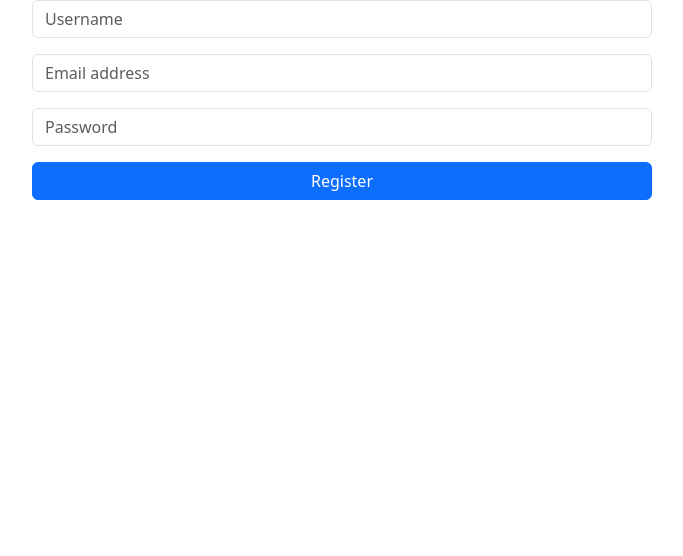
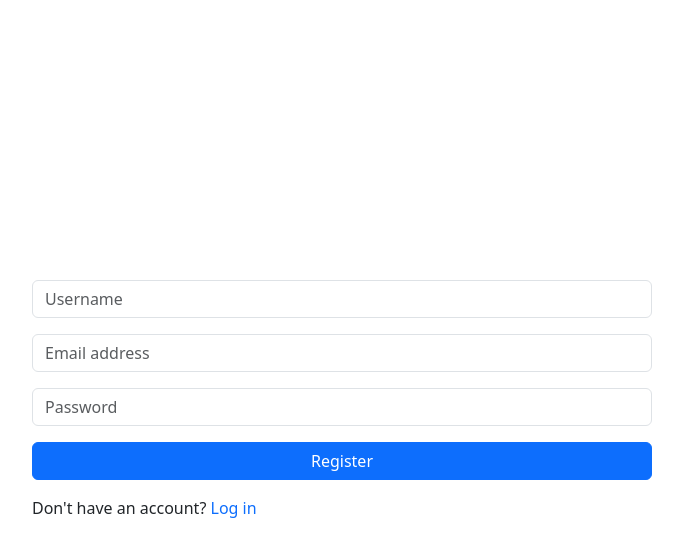
Before and after one commit to hyseh/javascript-2, a website: page register.html in a window 1280 px wide. Shown: the whole page, without its empty margins (298-981 px from the left). Drawn offline with nearby package versions, Linux system fonts and the light colour scheme; files that its build step writes are made by us from their sources.

Commit message:
centered forms

```diff
--- a/index.html
+++ b/index.html
@@ -7,7 +7,6 @@
     <link rel="stylesheet" href="./dist/css/main.css" />
     <script type="module" src="./js/script.js"></script>
     <script type="module" src="./js/login.js"></script>
-    <script type="module" src="./js/register.js"></script>
     <script
       src="./node_modules/bootstrap/dist/js/bootstrap.min.js"
       defer
@@ -16,7 +15,9 @@
   </head>
   <body>
     <main class="flex-shrink-0">
-      <div class="container-fluid">
+      <div
+        class="container-fluid d-flex flex-column justify-content-center vh-100"
+      >
         <div class="row d-flex flex-column align-content-center mx-2">
           <div class="col-12 col-md-8 col-lg-6 col-xl-6 col-xxl-4 mb-3 p-0">
             <form novalidate>
@@ -44,17 +45,14 @@
                 class="btn btn-primary w-100"
                 id="login-button"
               >
-                Sign in
+                Log in
               </button>
             </form>
           </div>
         </div>
-      </div>
-
-      <div class="container-fluid">
         <div class="row d-flex flex-column align-content-center mx-2">
-          <div class="col-12 col-md-8 col-lg-6 col-xl-6 col-xxl-4 mb-3 p-0">
-            <p>
+          <div class="col-12 col-md-8 col-lg-6 col-xl-6 col-xxl-4 p-0">
+            <p class="mb-0">
               Don't have an account?
               <a
                 class="link-underline link-underline-opacity-0 link-underline-opacity-100-hover"
--- a/register.html
+++ b/register.html
@@ -6,7 +6,6 @@
     <title>Hyseh - Register</title>
     <link rel="stylesheet" href="./dist/css/main.css" />
     <script type="module" src="./js/script.js"></script>
-    <script type="module" src="./js/login.js"></script>
     <script type="module" src="./js/register.js"></script>
     <script
       src="./node_modules/bootstrap/dist/js/bootstrap.min.js"
@@ -15,7 +14,10 @@
     <script src="./node_modules/@popperjs/core/dist/umd/popper-lite.min.js"></script>
   </head>
   <body>
-    <div class="container-fluid">
+    <main class="flex-shrink-0">
+      <div
+        class="container-fluid d-flex flex-column justify-content-center vh-100"
+      >
         <div class="row d-flex flex-column align-content-center mx-2">
           <div class="col-12 col-md-8 col-lg-6 col-xl-6 col-xxl-4 mb-3 p-0">
             <form novalidate>
@@ -60,6 +62,19 @@
             </form>
           </div>
         </div>
+        <div class="row d-flex flex-column align-content-center mx-2">
+          <div class="col-12 col-md-8 col-lg-6 col-xl-6 col-xxl-4 p-0">
+            <p class="mb-0">
+              Don't have an account?
+              <a
+                class="link-underline link-underline-opacity-0 link-underline-opacity-100-hover"
+                href="./index.html"
+                >Log in</a
+              >
+            </p>
           </div>
+        </div>
+      </div>
+    </main>
   </body>
 </html>
```
Lines whose indentation alone changed are shown as unchanged.
